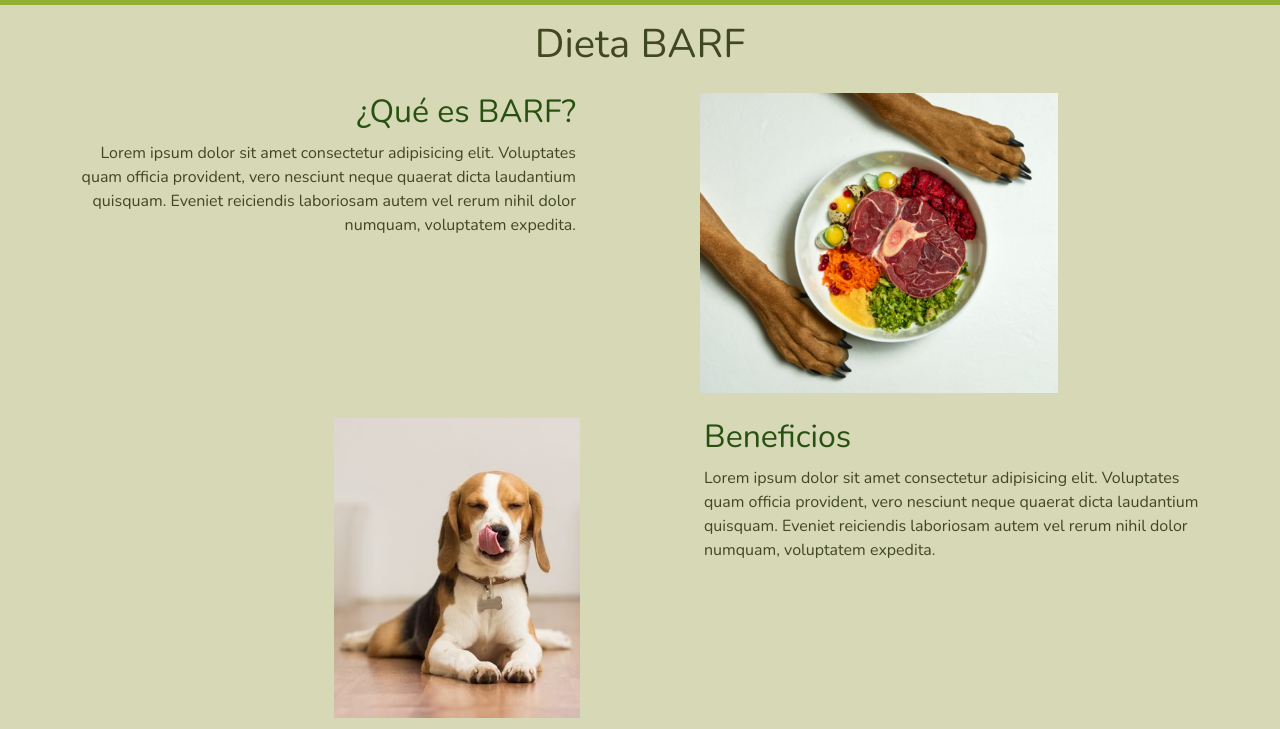
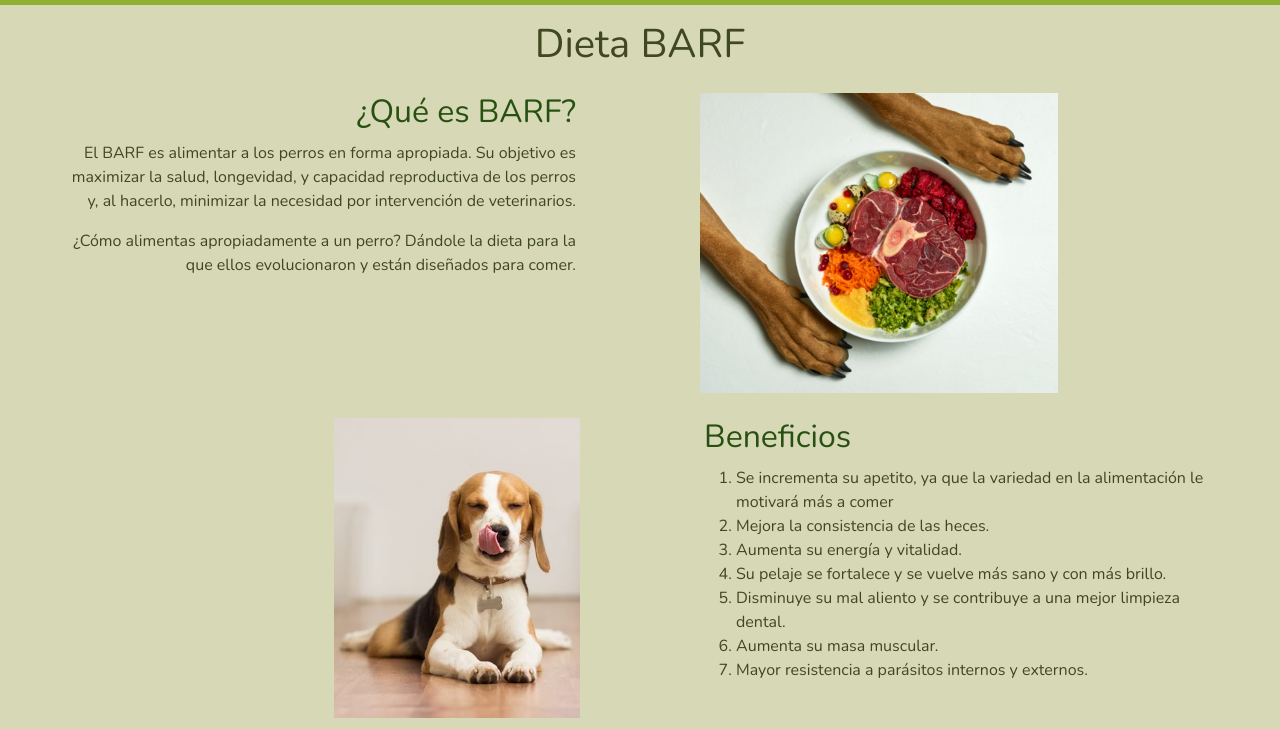
Before and after one commit to Kitsunito/NutriPets, a plain HTML site: page html/dieta.html in a window 1280 px wide. Shown: the part 71-800 px from the top of the page. Drawn offline with nearby package versions, Linux system fonts and the light colour scheme.

Commit message:
Incorporación de textos

```diff
--- a/html/dieta.html
+++ b/html/dieta.html
@@ -73,7 +73,8 @@
                     <div class="article-text align-left">
                         <h2>¿Qué es BARF?</h2>
                         <div class="text-description">
-                            Lorem ipsum dolor sit amet consectetur adipisicing elit. Voluptates quam officia provident, vero nesciunt neque quaerat dicta laudantium quisquam. Eveniet reiciendis laboriosam autem vel rerum nihil dolor numquam, voluptatem expedita.
+                            <p>El BARF es alimentar a los perros en forma apropiada. Su objetivo es maximizar la  salud, longevidad, y capacidad reproductiva de los perros y, al hacerlo,  minimizar la necesidad por intervención de veterinarios.</p>
+                            <p>¿Cómo alimentas  apropiadamente a un perro? Dándole la dieta para la que ellos evolucionaron y  están diseñados para comer.</p>
                         </div>
                     </div>
                     <div class="img-left">
@@ -87,7 +88,15 @@
                     <div class="article-text align-right">
                         <h2>Beneficios</h2>
                         <div class="text-description">
-                            Lorem ipsum dolor sit amet consectetur adipisicing elit. Voluptates quam officia provident, vero nesciunt neque quaerat dicta laudantium quisquam. Eveniet reiciendis laboriosam autem vel rerum nihil dolor numquam, voluptatem expedita.
+                            <ol>
+                                <li>Se incrementa su apetito, ya que la variedad en la alimentación le motivará más a comer</li>
+                                <li>Mejora la consistencia de las heces.</li>
+                                <li>Aumenta su energía y vitalidad.</li>
+                                <li>Su pelaje se fortalece y se vuelve más sano y con más brillo.</li>
+                                <li>Disminuye su mal aliento y se contribuye a una mejor limpieza dental.</li>
+                                <li>Aumenta su masa muscular.</li>
+                                <li>Mayor resistencia a parásitos internos y externos.</li>
+                            </ol>
                         </div>
                     </div>
                 </article>
@@ -141,7 +150,7 @@
                             <i class="fas fa-envelope me-3"></i>
                             info@example.com
                             </p>
-                            <p><i class="fas fa-phone me-3"></i> + 01 234 567 88</p>
+                            <p><i class="fas fa-phone me-3"></i> + 57 322 585 2262</p>
                         </div>
                         <!-- Grid column -->
                     </div>
@@ -149,7 +158,7 @@
             </section>
 
             <!-- Copyright -->
-            <div class="text-center p-4" style="background-color: rgba(0, 0, 0, 0.05);">
+            <div class="text-center p-4 copyright">
                 © 2021 Copyright:
                 <a class="text-reset fw-bold" href="mailto:hinoken.htp@gmail.com"> Pablo Quiña</a>
             </div>
--- a/scss/_colours.scss
+++ b/scss/_colours.scss
@@ -42,3 +42,7 @@ form {
 .submit-button {
     background: $colour-highlight;
 }
+
+.copyright{
+    background-color: rgba(0, 0, 0, 0.06);
+}
```
Also changed, not shown: html/contacto.html (+2 -2 lines), html/nosotros.html (+3 -4 lines), html/productos.html (+2 -2 lines), index.html (+2 -2 lines), style.css.
